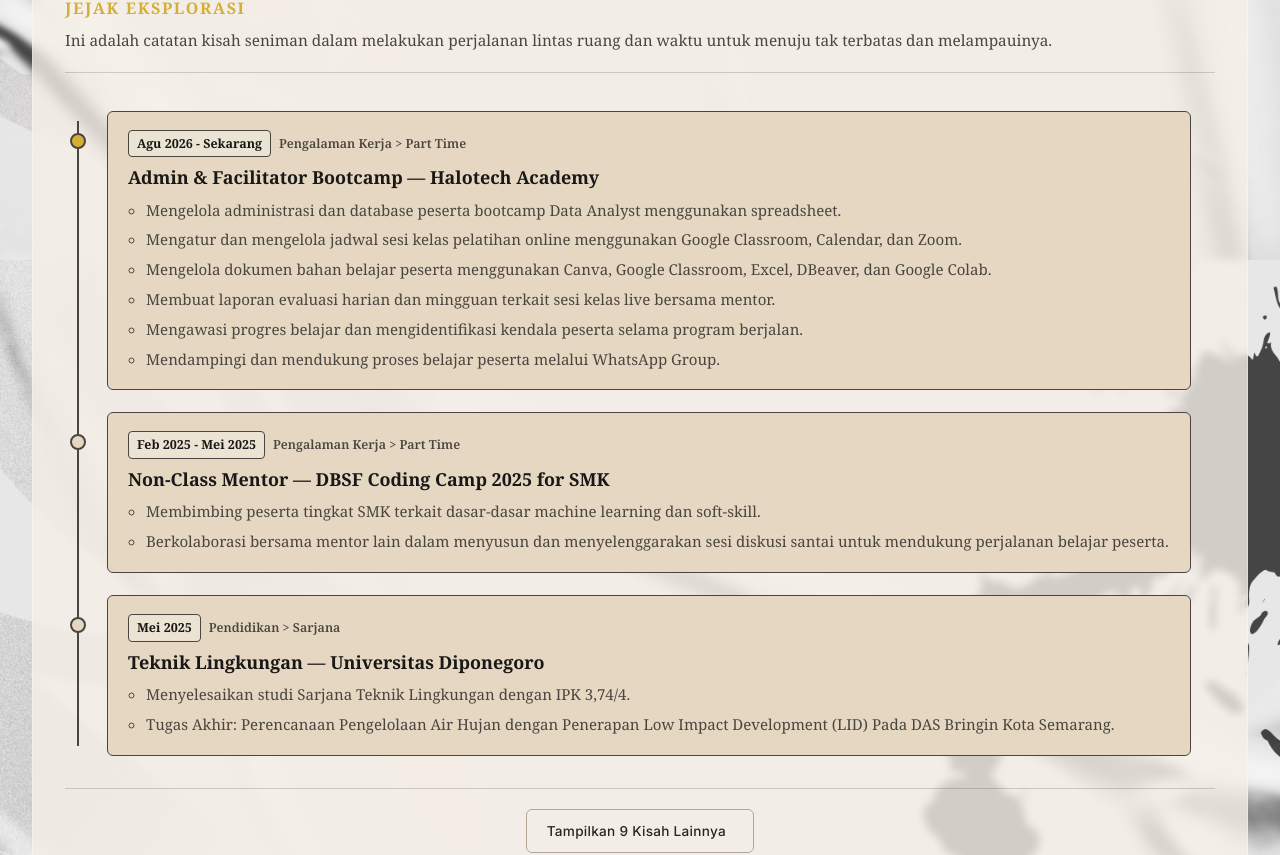
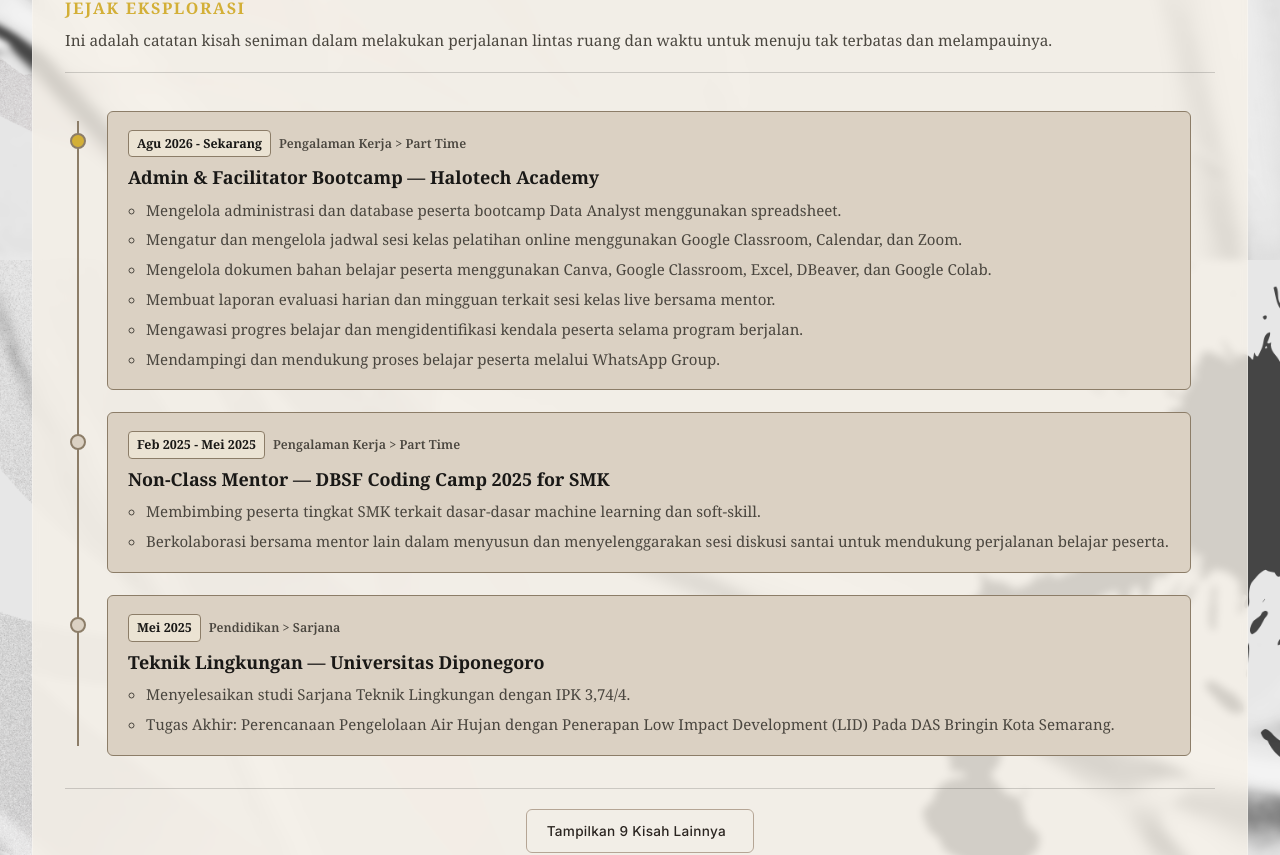
Before and after one commit to Sulbae/Sulbae.github.io, a Jekyll site: the page built from index.md, in a window 1280 px wide and 1400 px high, scrolled down 2135 px. Shown: the part 305-1160 px from the top of the window. Built offline with Jekyll 4.4.1, drawn with Linux system fonts in a browser that asks for light colours.

Commit message:
Update color variables for kisah section

```diff
--- a/assets/css/home.css
+++ b/assets/css/home.css
@@ -983,11 +983,11 @@ details[open]::details-content {
 /* Section Kisah — dibuat menjadi card terpisah */
 /* Wrapper section di atas background utama */
 #kisah.kisah-section {
-  --kertas-kartu: #E6D7C3;
+  --kertas-kartu: #dbd1c3;
   --kertas-lencana: #ebe3d3;
   --tinta-pekat: #191816;
   --tinta-lembut: #4a463f;
-  --garis-bingkai: #4a463f;
+  --garis-bingkai: #8C7D68;
   --garis-sekat: rgba(25, 24, 22, 0.18);
   --aksen-utama: #D3AF37;
 
```
